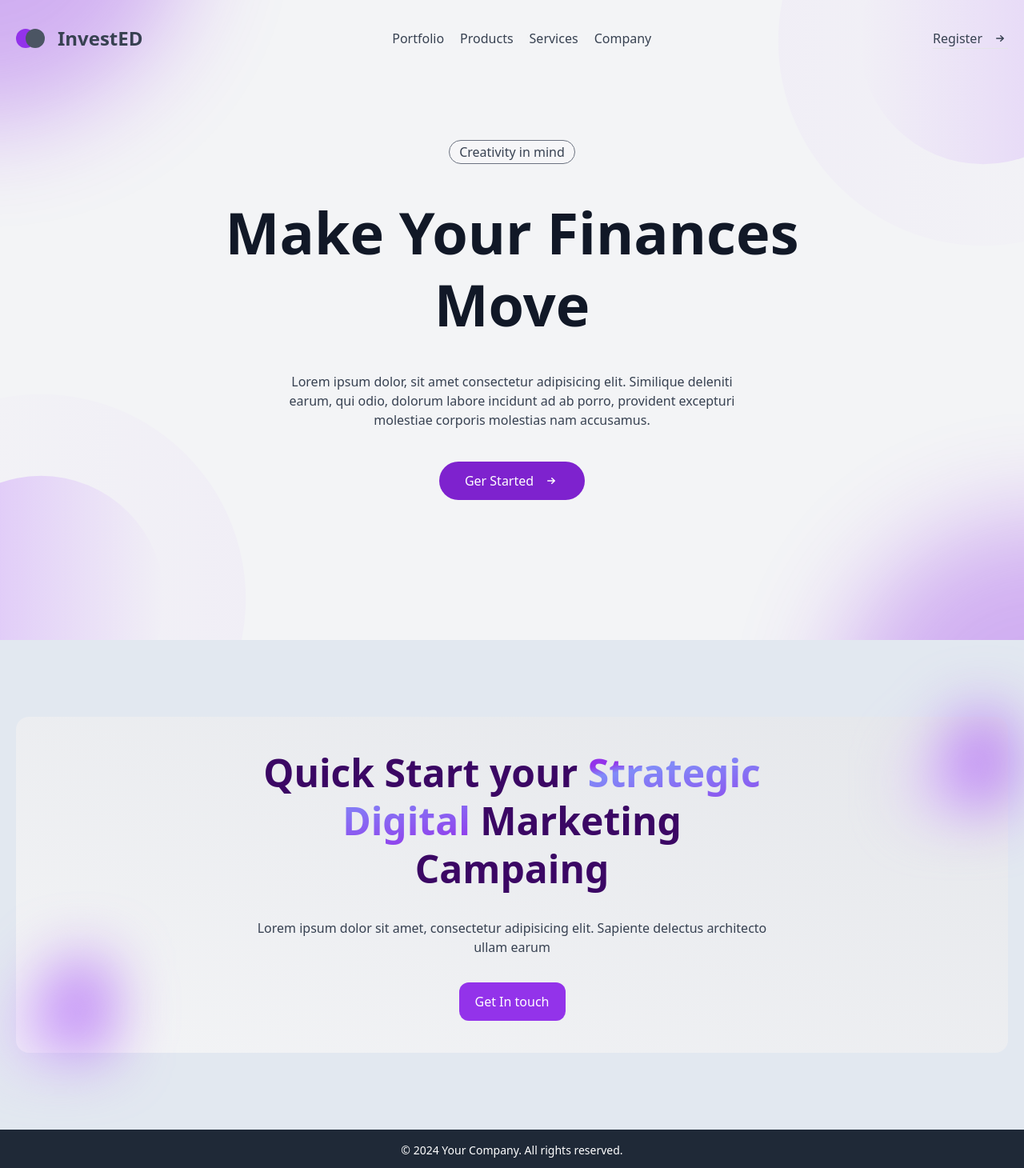
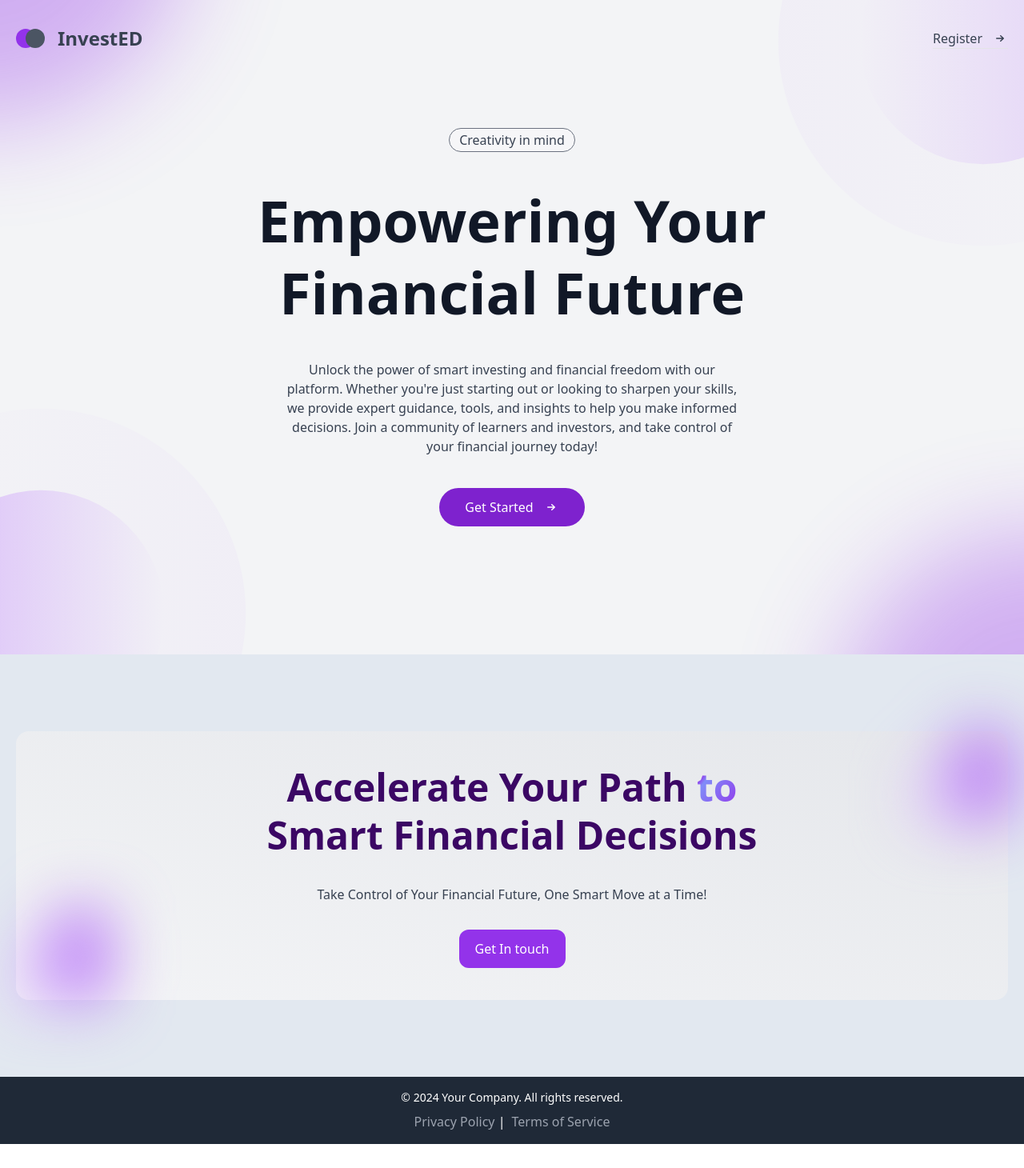
Before and after one commit to illusionist52/investED, a Next.js app: page / in a window 1280 px wide. Shown: the top 1460 px of the page at 80% size. After the commit the page ends 1430 px from the top, so only its background shows below. Built offline with nearby package versions, Linux system fonts and the light colour scheme.

Commit message:
Landing page and Sign up UI changes

```diff
--- a/app/(auth)/sign-in/page.jsx
+++ b/app/(auth)/sign-in/page.jsx
@@ -6,7 +6,7 @@ const SignIn = () => {
   return (
     <div className="flex h-screen">
       {/* <!-- Left Pane --> */}
-      <div className="flex w-full items-center justify-center bg-gray-100 lg:w-1/2">
+      <div className="flex w-full items-center justify-center bg-gradient-to-r from-purple-300 to-purple-100 lg:w-1/2">
         <div className="w-full max-w-md p-6">
           <h1 className="mb-6 text-center text-3xl font-semibold text-black">
             Sign In
@@ -69,9 +69,9 @@ const SignIn = () => {
           </form>
           <div className="mt-4 text-center text-sm text-gray-600">
             <p>
-              Already have an account?{" "}
+              Don't have an account?{" "}
               <Link href="/sign-up" className="text-black hover:underline">
-                Register here
+                <span className="font-bold">Register here</span>
               </Link>
             </p>
           </div>
--- a/app/(auth)/sign-up/page.jsx
+++ b/app/(auth)/sign-up/page.jsx
@@ -76,7 +76,7 @@ const SignUp = () => {
         </div>
       </div>
       {/* <!-- Right Pane --> */}
-      <div className="flex w-full items-center justify-center bg-gray-100 lg:w-1/2">
+      <div className="flex w-full items-center justify-center bg-gradient-to-l from-purple-300 to-purple-100 lg:w-1/2">
         <div className="w-full max-w-md p-6">
           {isOtpVisible ? (
             // OTP Verification Section
@@ -170,7 +170,7 @@ const SignUp = () => {
                 <p>
                   Already have an account?{" "}
                   <Link href="/sign-in" className="text-black hover:underline">
-                    Login here
+                    <span className="font-bold">Login here</span>
                   </Link>
                 </p>
               </div>
--- a/components/CTA.jsx
+++ b/components/CTA.jsx
@@ -19,15 +19,14 @@ const CtaSection = () => {
           </div>
           <div className="relative mx-auto max-w-xl space-y-8 text-center md:max-w-2xl">
             <h1 className="text-3xl/tight font-bold text-purple-950 dark:text-white sm:text-4xl/tight md:text-5xl/tight">
-              Quick Start your{" "}
+              Accelerate Your Path  {" "}
               <span className="bg-gradient-to-br from-purple-600 from-20% via-indigo-400 via-30% to-purple-600 bg-clip-text text-transparent">
-                Strategic Digital
+              to
               </span>{" "}
-              Marketing Campaing
+              Smart Financial Decisions
             </h1>
             <p className="text-gray-700 dark:text-gray-300">
-              Lorem ipsum dolor sit amet, consectetur adipisicing elit. Sapiente
-              delectus architecto ullam earum
+            Take Control of Your Financial Future, One Smart Move at a Time!
             </p>
             <div className="mx-auto flex max-w-md justify-center sm:max-w-xl">
               <button className="flex h-12 items-center rounded-xl bg-purple-600 px-5 text-white outline-none">
--- a/components/Hero.jsx
+++ b/components/Hero.jsx
@@ -28,7 +28,7 @@ const Navbar = () => {
             className={`fixed inset-0 top-0 flex h-[100dvh] flex-col space-y-10 bg-white px-5 py-20 transition-all duration-300 ease-linear dark:bg-gray-950 sm:px-10 md:px-14 lg:relative lg:top-0 lg:h-full lg:w-max lg:flex-1 lg:flex-row lg:items-center lg:justify-between lg:gap-x-10 lg:space-y-0 lg:!bg-transparent lg:px-0 lg:py-0 ${openNavbar ? "visible translate-y-0 opacity-100" : "invisible -translate-y-9 opacity-0 lg:visible lg:translate-y-0 lg:opacity-100"} `}
           >
             <ul className="flex flex-col gap-y-5 text-gray-700 dark:text-gray-300 lg:h-full lg:flex-1 lg:flex-row lg:items-center lg:justify-center lg:gap-x-5">
-              <li>
+              {/* <li>
                 <Link
                   href="#"
                   className="transition ease-linear hover:text-gray-900 dark:hover:text-white"
@@ -59,7 +59,7 @@ const Navbar = () => {
                 >
                   Company
                 </Link>
-              </li>
+              </li> */}
             </ul>
             <div className="flex w-full sm:w-max lg:min-w-max lg:items-center">
               <Link
@@ -134,19 +134,16 @@ export default function HeroSection() {
               Creativity in mind
             </span>
             <h1 className="max-w-4xl text-4xl font-bold capitalize text-gray-900 dark:text-white md:text-5xl lg:text-6xl/tight xl:text-7xl/tight">
-              Make your finances move
+             Empowering Your Financial Future
             </h1>
             <p className="max-w-xl text-center text-base text-gray-700 dark:text-gray-300">
-              Lorem ipsum dolor, sit amet consectetur adipisicing elit.
-              Similique deleniti earum, qui odio, dolorum labore incidunt ad ab
-              porro, provident excepturi molestiae corporis molestias nam
-              accusamus.
+            Unlock the power of smart investing and financial freedom with our platform. Whether you're just starting out or looking to sharpen your skills, we provide expert guidance, tools, and insights to help you make informed decisions. Join a community of learners and investors, and take control of your financial journey today!
             </p>
             <div className="flex justify-center">
             <button onClick={()=>{router.push("/expense-tracker")}}
                 className="flex h-12 items-center gap-x-3 rounded-full bg-purple-700 px-8 text-white hover:bg-opacity-80"
               >
-                Ger Started
+                Get Started
                 <span>
                   <svg
                     xmlns="http://www.w3.org/2000/svg"
```
